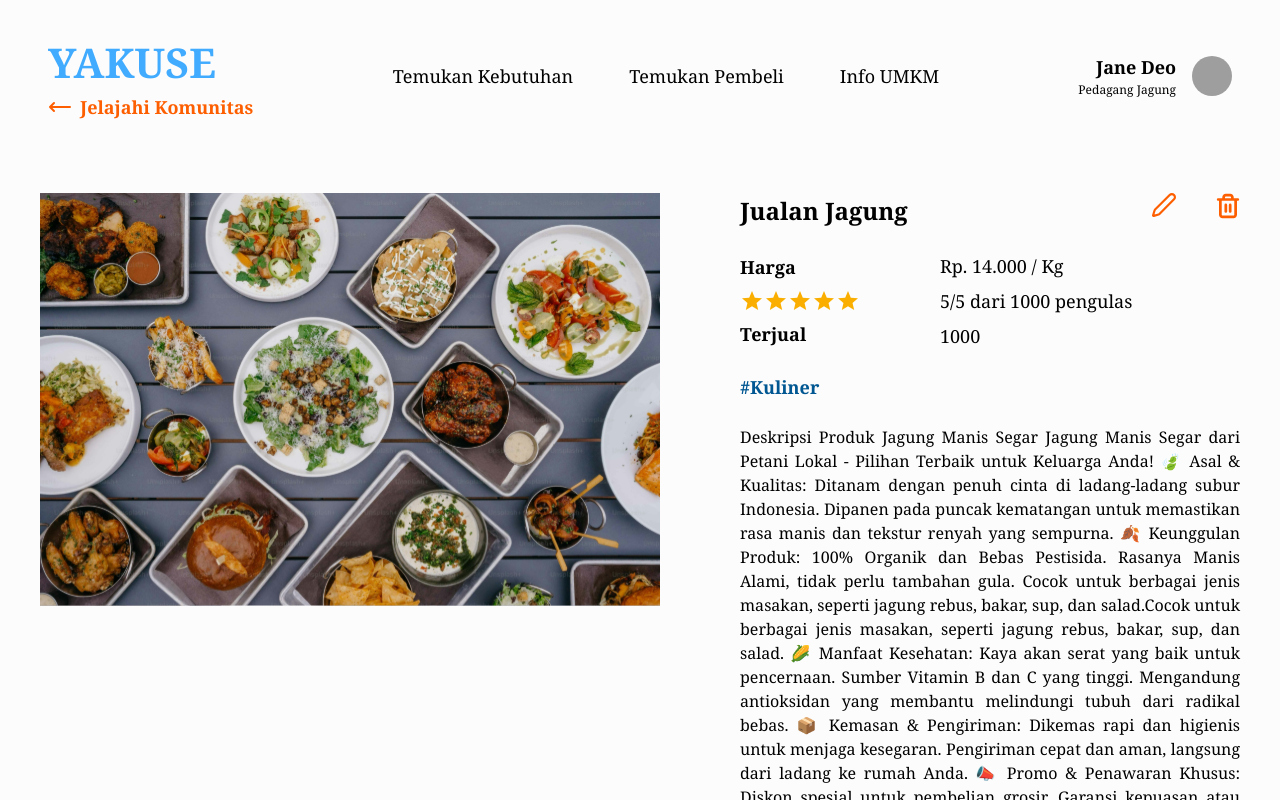
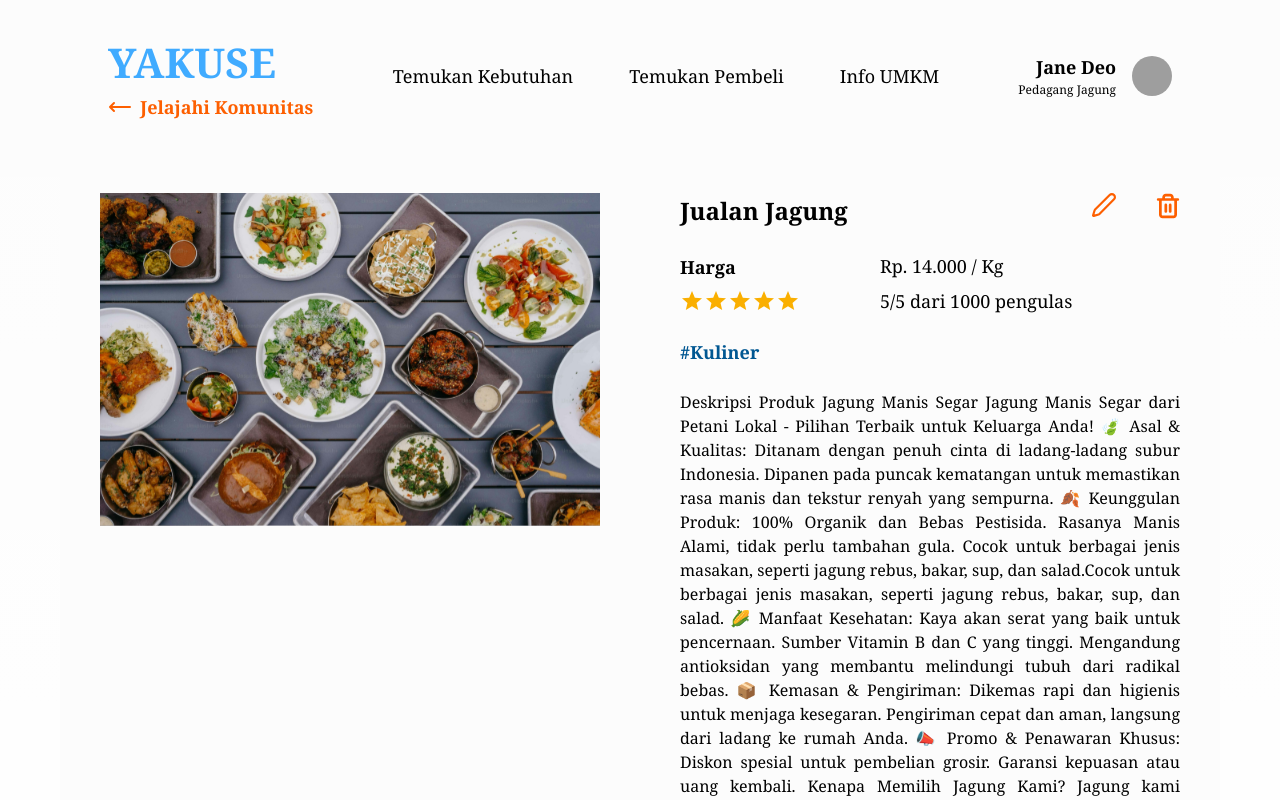
Before and after one commit to IryIndriyanto/yakuse-fe, a Next.js app: page /detail-bisnis in a window 1280 px wide. Shown: the top 800 px of the page. Built offline with nearby package versions, Linux system fonts and the light colour scheme; grey boxes are pictures that could not be loaded.

Commit message:
update: fix text detail bisnis and changing pages name for profile other user

```diff
--- a/src/app/detail-bisnis-user-2/page.tsx
+++ b/src/app/detail-bisnis-other-user/page.tsx
@@ -1,8 +1,9 @@
 import Navbar from "../../components/Navbar";
 import Footer from "../../components/Footer";
 import Image from "next/image";
+import Rating from "@mui/material/Rating";
 
-const DetailBisnisBuyer = () => {
+const DetailBisnis = () => {
   return (
     <div className="bg-[#FCFCFC] font-serif">
       <div>
@@ -14,27 +15,27 @@ const DetailBisnisBuyer = () => {
           <Image
             src="/image-bisnis-card-list.svg"
             alt="detail-bisnis-1"
-            width={600}
+            width={500}
             height={300}
           />
         </div>
 
         <div className="flex flex-col gap-6">
-          <div>
+          <div className="flex justify-between">
             <h1 className="text-5xl font-bold">Jualan Jagung</h1>
           </div>
 
           <div className="flex gap-20">
             <div className="flex flex-col justify-center gap-2">
               <p className="text-[18px] font-bold">Harga</p>
-              <p className="text-[18px] font-bold">⭐⭐⭐⭐⭐</p>
-              <p className="text-[18px] font-bold">Terjual</p>
+              <Rating defaultValue={5} precision={0.5} readOnly />
+              {/* <p className="text-[18px] font-bold">Terjual</p> */}
             </div>
 
             <div className="flex flex-col justify-center gap-2">
               <p className="text-[18px]">Rp. 14.000 / Kg</p>
               <p className="text-[18px]">5/5 dari 1000 pengulas</p>
-              <p className="text-[18px]">1000</p>
+              {/* <p className="text-[18px]">1000</p> */}
             </div>
           </div>
           <div>
@@ -74,4 +75,4 @@ const DetailBisnisBuyer = () => {
   );
 };
 
-export default DetailBisnisBuyer;
+export default DetailBisnis;
--- a/src/app/detail-bisnis/page.tsx
+++ b/src/app/detail-bisnis/page.tsx
@@ -15,8 +15,8 @@ const DetailBisnis = () => {
           <Image
             src="/image-bisnis-card-list.svg"
             alt="detail-bisnis-1"
-            width={800}
-            height={400}
+            width={500}
+            height={300}
           />
         </div>
 
@@ -45,13 +45,13 @@ const DetailBisnis = () => {
             <div className="flex flex-col justify-center gap-2">
               <p className="text-[18px] font-bold">Harga</p>
               <Rating defaultValue={5} precision={0.5} readOnly />
-              <p className="text-[18px] font-bold">Terjual</p>
+              {/* <p className="text-[18px] font-bold">Terjual</p> */}
             </div>
 
             <div className="flex flex-col justify-center gap-2">
               <p className="text-[18px]">Rp. 14.000 / Kg</p>
               <p className="text-[18px]">5/5 dari 1000 pengulas</p>
-              <p className="text-[18px]">1000</p>
+              {/* <p className="text-[18px]">1000</p> */}
             </div>
           </div>
           <div>
--- a/src/app/profile-user-2/page.tsx
+++ b/src/app/profile-other-user/page.tsx
@@ -4,7 +4,7 @@ import BisniskuCardListOtherUser from "../../components/BisniskuCardListOtherUse
 import PermintaankuCardListOtherUser from "../../components/PermintaankuCardListOtherUser";
 import Navbar from "../../components/Navbar";
 import Footer from "../../components/Footer";
-import ProfileCard from "../../components/ProfileCard";
+import ProfileCardOtherUser from "../../components/ProfileCardOtherUser";
 
 const ProfilePage = () => {
   const [activeSection, setActiveSection] = useState("Bisnisku");
@@ -16,7 +16,7 @@ const ProfilePage = () => {
       </div>
 
       <div className="flex justify-center items-center mt-10">
-        <ProfileCard />
+        <ProfileCardOtherUser />
       </div>
 
       <div className="my-20 w-[1200px] mx-auto">
--- a/src/components/BisniskuCardListOtherUser/index.tsx
+++ b/src/components/BisniskuCardListOtherUser/index.tsx
@@ -19,7 +19,7 @@ const BisniskuCardListOtherUser = ({
   const router = useRouter();
 
   const handleCardClick = () => {
-    router.push("/detail-bisnis-user-2");
+    router.push("/detail-bisnis-other-user");
   };
 
   return (
--- a/src/components/ProfileCard/index.tsx
+++ b/src/components/ProfileCardOtherUser/index.tsx
@@ -1,6 +1,6 @@
 import Image from "next/image";
 
-const ProfileCard = () => {
+const ProfileCardOtherUser = () => {
   return (
     <div className="flex flex-col justify-between bg-[#E5F5FF] rounded-[10px] p-10 w-[1200px] font-serif min-h-[700px]">
       <div>
@@ -79,4 +79,4 @@ const ProfileCard = () => {
   );
 };
 
-export default ProfileCard;
+export default ProfileCardOtherUser;
```
